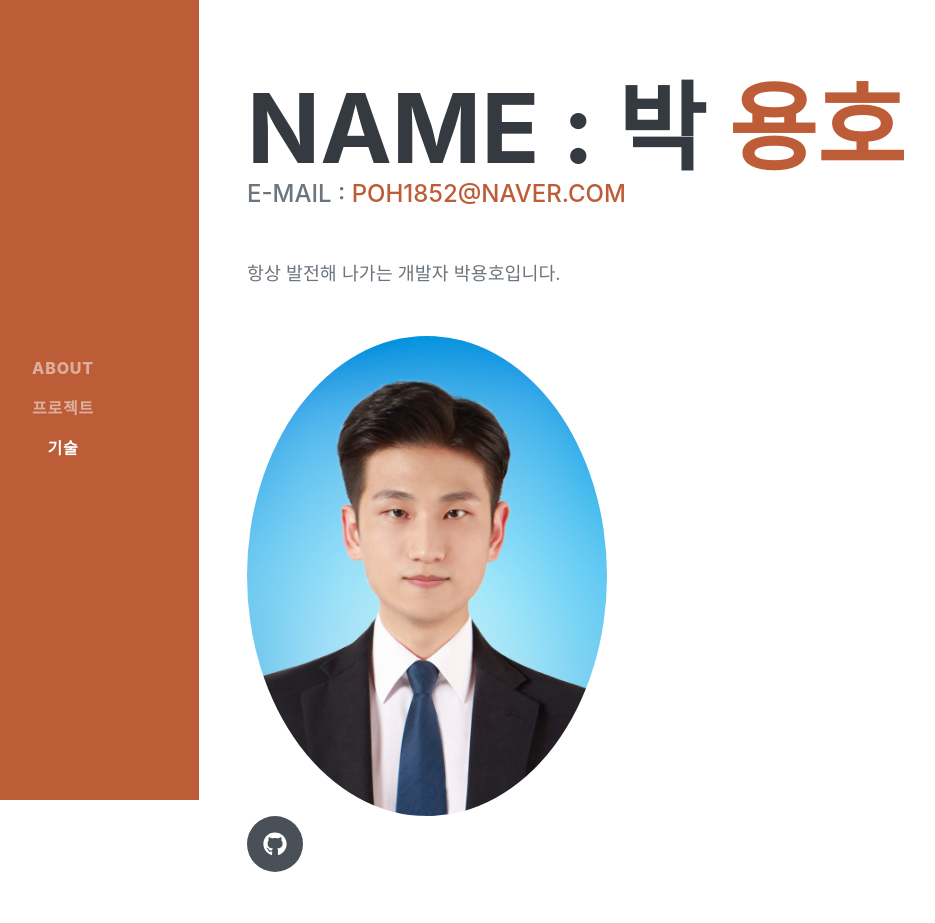
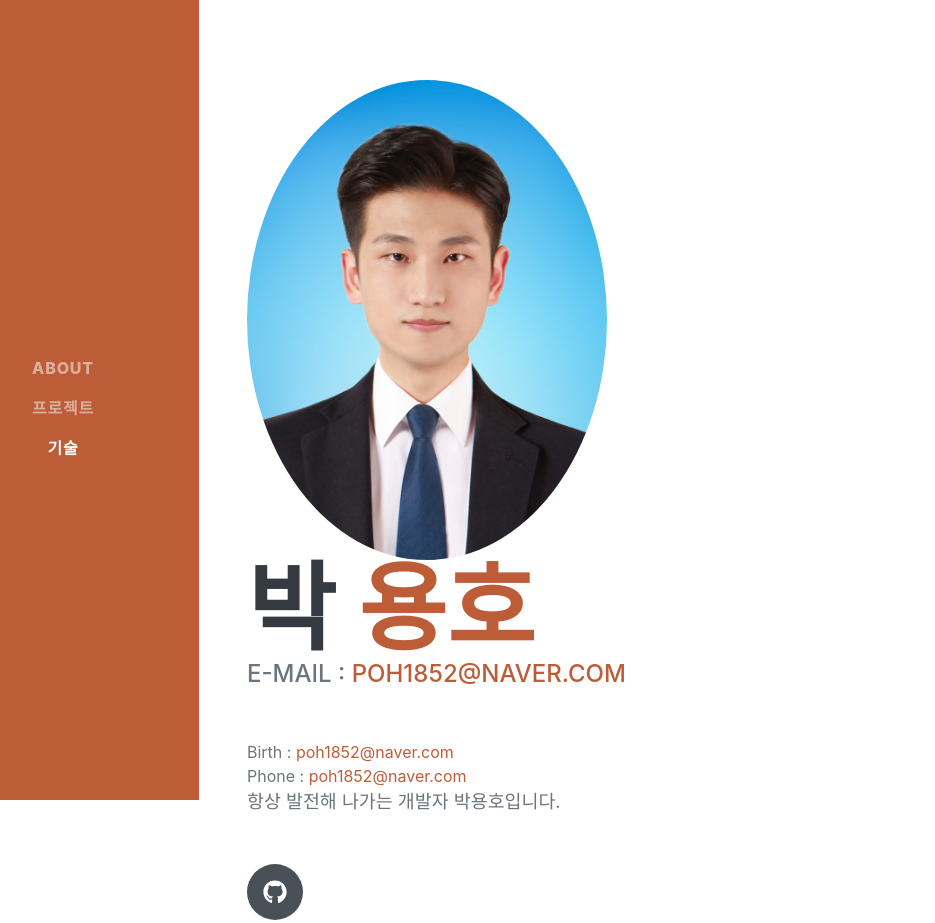
Before and after one commit to YHo141/YHo141.github.io, a website: page dist/index.html in a window 1280 px wide. Shown: the top 923 px of the page, without its empty margins (73-1008 px from the left). Drawn offline with nearby package versions, Linux system fonts and the light colour scheme; a web font is replaced by a local one.

Commit message:
인적사항 수정

```diff
--- a/dist/index.html
+++ b/dist/index.html
@@ -35,16 +35,22 @@
             <!-- About-->
             <section class="resume-section" id="about">
                 <div class="resume-section-content">
-
+                    <span class="d-none d-lg-block"><img class="img-profile rounded-circle" style="width: auto; height: auto; max-width: 40em; max-height:30em;" src="assets/img/profile.jpg" alt="" /></span>
                     <h1 class="mb-0">
-                        NAME : 박
+                        박
                         <span class="text-primary">용호</span>
                     </h1>
                     <div class="subheading mb-5">
                         E-Mail : <a href="">poh1852@naver.com</a>
                     </div>
+                    <div>
+                        Birth : <a href="">poh1852@naver.com</a>
+                    </div>
+                    <div>
+                        Phone : <a href="">poh1852@naver.com</a>
+                    </div>
                     <p class="lead mb-5">항상 발전해 나가는 개발자 박용호입니다.</p>
-                    <span class="d-none d-lg-block"><img class="img-profile rounded-circle" style="width: auto; height: auto; max-width: 50em; max-height:30em;" src="assets/img/profile.jpg" alt="" /></span>
+
                     <div class="social-icons">
                         <a class="social-icon" href="#"><i class="fab fa-github"></i></a>
                     </div>
```
